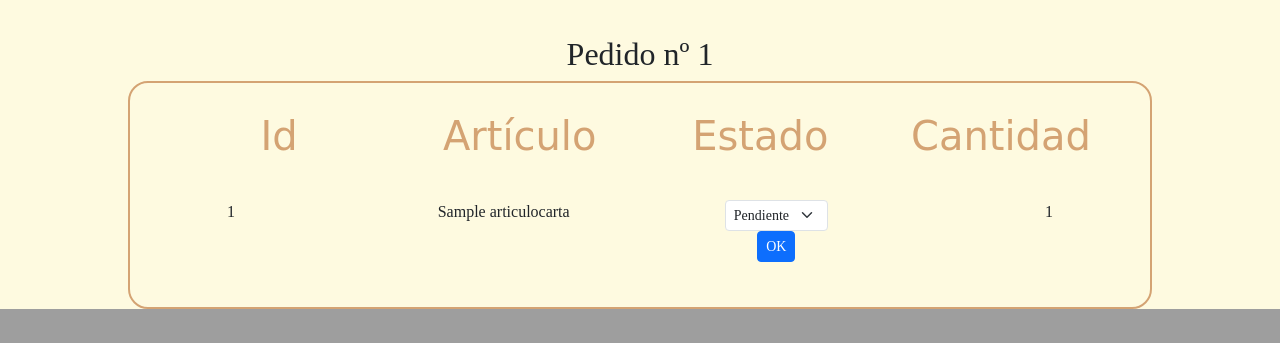
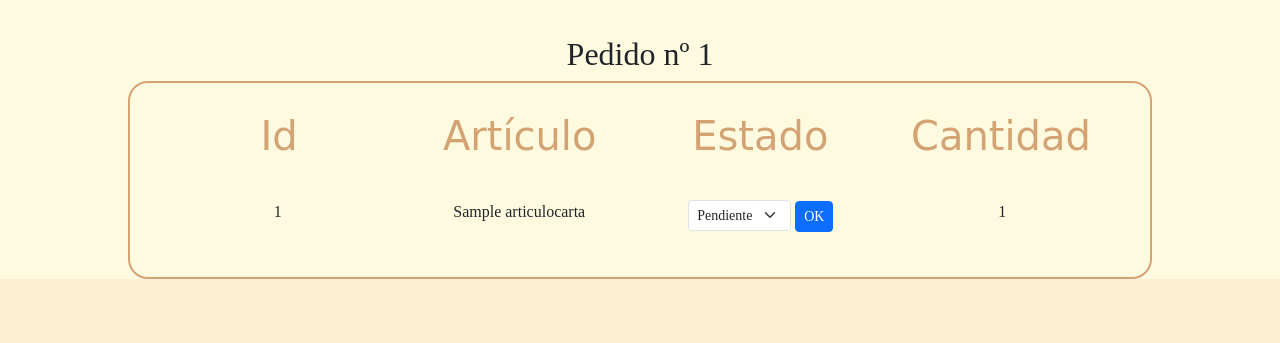
Before and after one commit to mariaartt/proyecto_Restaurante, a Django app: page /cocinero/ in a window 1280 px wide. Shown: the part 734-1077 px from the top of the page. Before the commit the page ends 1043 px from the top, so only its background shows below. Run offline with Django 5.2, Linux system fonts and the light colour scheme; a user stored in the database is signed in; tables that the repository leaves empty hold one stand-in row (values such as "Sample post"); some libraries are stand-ins or nearby versions; some web fonts are replaced.

Commit message:
cocinero mejorado

```diff
--- a/static/css/cocinero.css
+++ b/static/css/cocinero.css
@@ -1,7 +1,8 @@
-.ver_pedidos_titulo, .custom_row1 {
+.ver_pedidos_titulo, .custom_row1.cocinero {
     grid-template-columns: 1fr 1fr 1fr 1fr;
     display: grid;
     padding: 1rem;
+    gap: 0 !important;
 }
 
 .ver_pedidos_titulo h3 {
@@ -9,3 +10,12 @@
     color: #D4A373;
     font-family: 'Italianno', cursive;
 }
+
+.row.cocinero>* {
+    padding-right: 1% !important;
+    padding-left: 1% !important;
+}
+
+section.pedido {
+    margin-bottom: 5%;
+}
--- a/templates/cocinero.html
+++ b/templates/cocinero.html
@@ -37,9 +37,9 @@
           </div>
 
           {% for linea in pedido.lineas.all %}
-            <div class="row">
+            <div class="row cocinero">
               <div class="ver_empleados_row">
-                <div class="custom_row1">
+                <div class="custom_row1 cocinero">
                   <!-- ID del artículo -->
                   <p>{{ linea.articulo.id }}</p>
 
```
